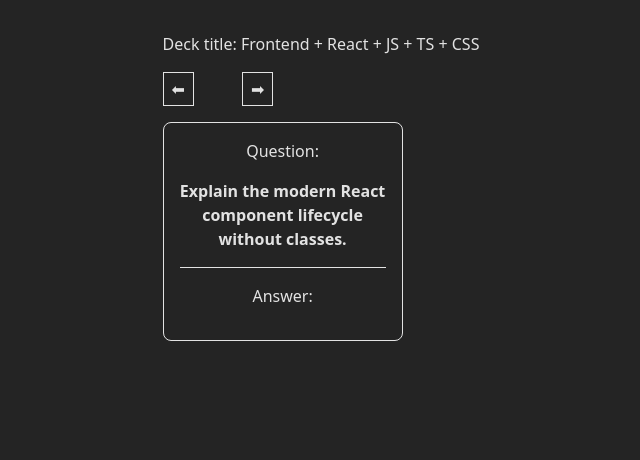
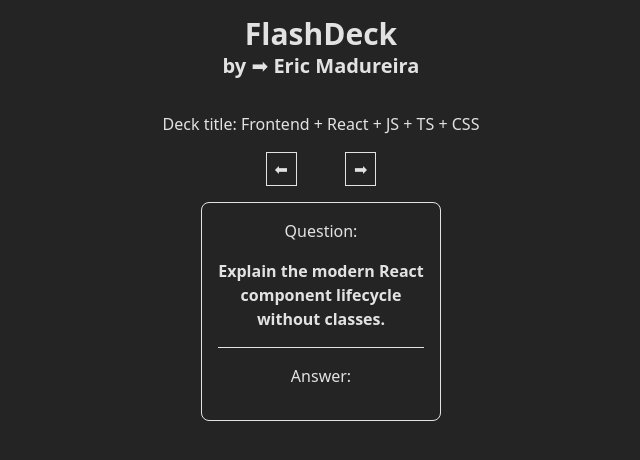
Before and after one commit to ericmadureira/flashdeck, a React (Vite) app: page / in a window 1280 px wide. Shown: the top 460 px of the page, without its empty margins (319-959 px from the left). Built offline with nearby package versions, Linux system fonts and the light colour scheme.

Commit message:
link to github

```diff
--- a/src/App.tsx
+++ b/src/App.tsx
@@ -21,7 +21,9 @@
 	}
 
   return (
-    <div className='flex flex-col text-center'>
+    <div className='flex flex-col items-center text-center'>
+			<h1 className='mt-4'>FlashDeck</h1>
+			<h2><a href="https://github.com/ericmadureira/flashdeck" target='_blank'>by ➡ Eric Madureira</a></h2>
 			<p className='mt-8'>Deck title: { selectedDeck.title }</p>
 			<DeckNav previousCard={previousCard} nextCard={nextCard} />
 			<Card key={currentCard.question} question={currentCard.question} answer={currentCard.answer} />
```
